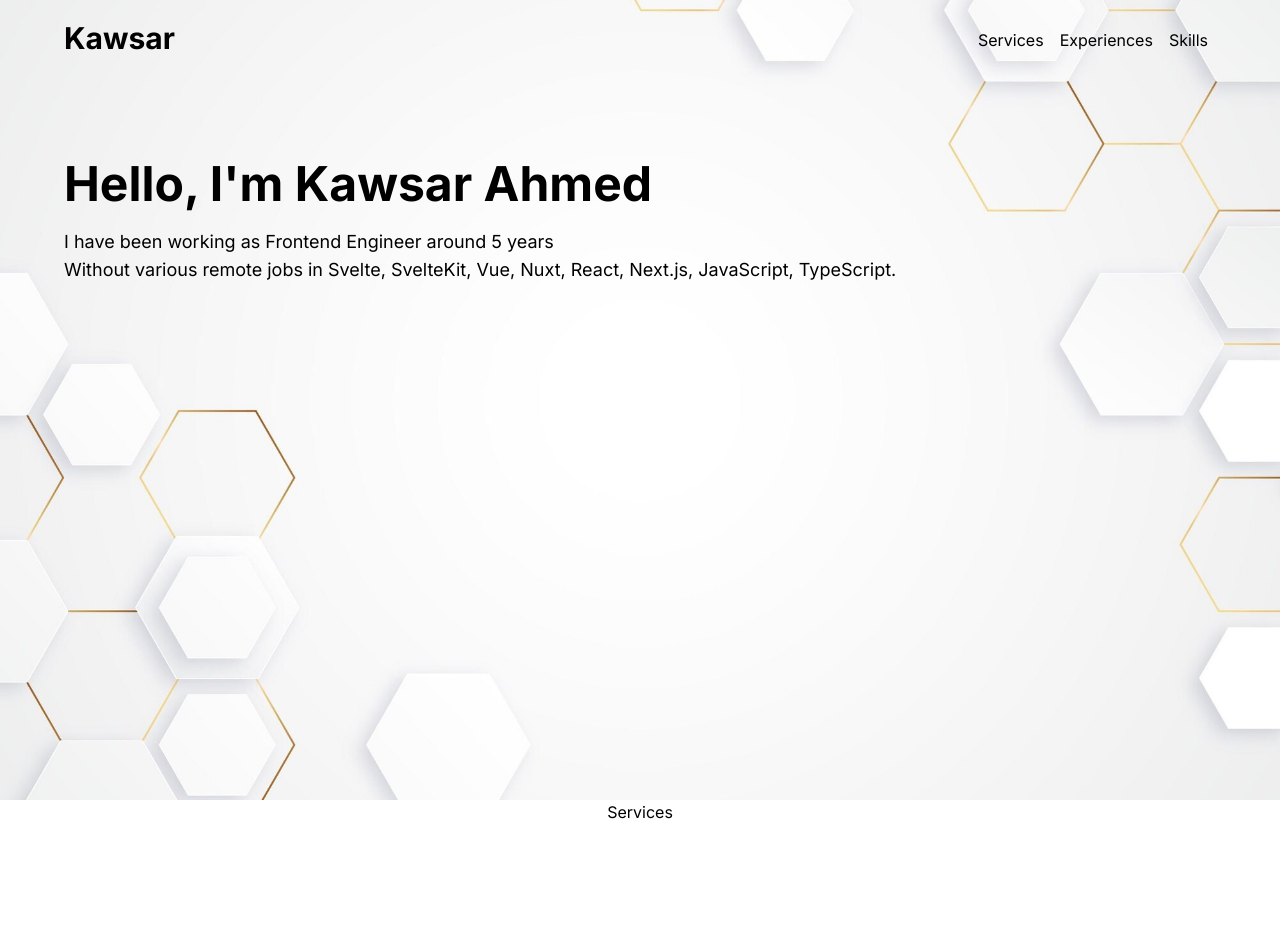
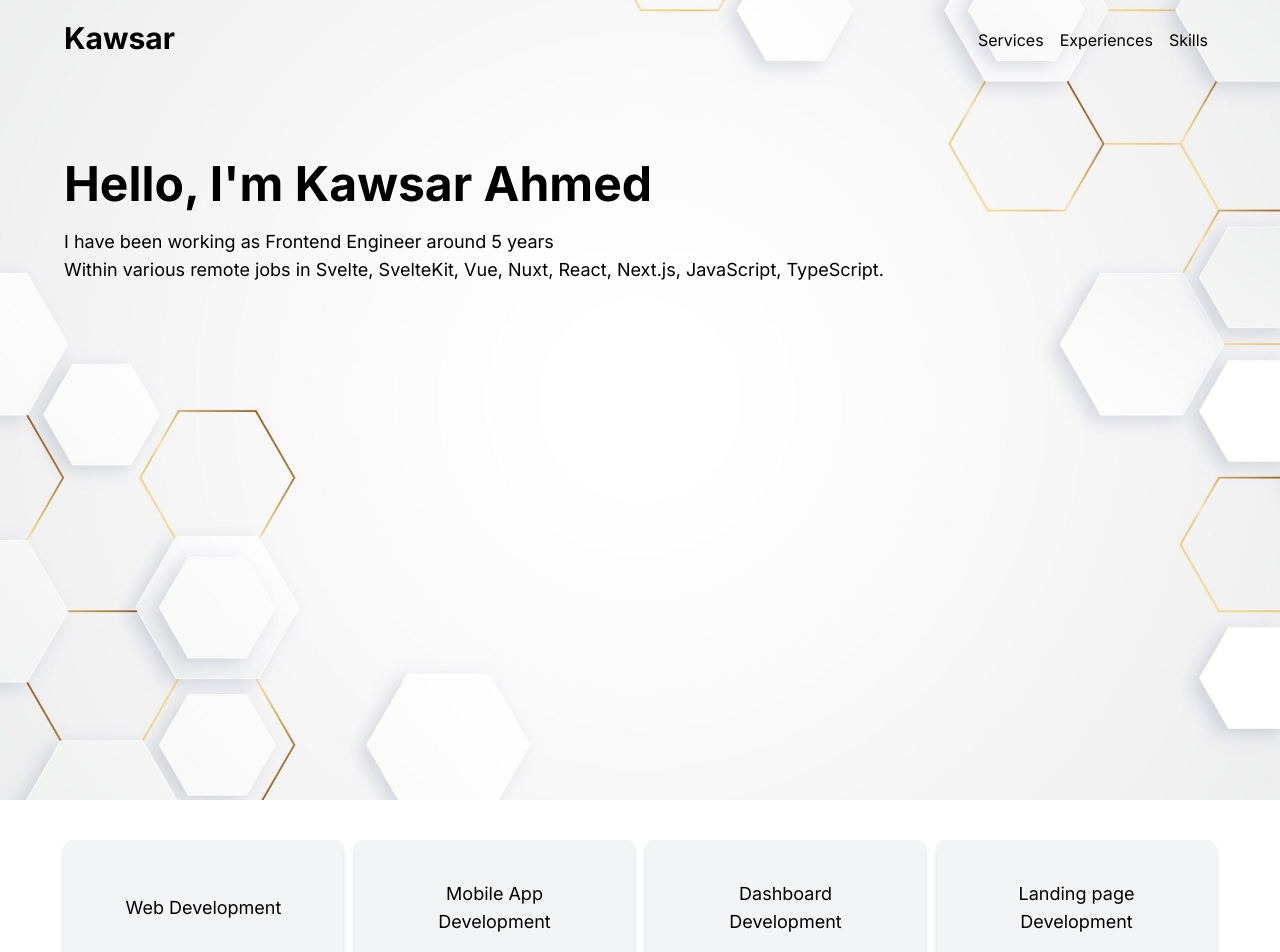
Before and after one commit to prokawsar/services-nextjs, a Next.js app: page / in a window 1280 px wide. Shown: the top 952 px of the page. Before the commit the page ends 824 px from the top, so only its background shows below. Built offline with nearby package versions, Linux system fonts and the light colour scheme.

Commit message:
card wip

```diff
--- /dev/null
+++ b/src/app/components/Card.tsx
@@ -0,0 +1,17 @@
+type Props = {
+  title: string
+  className?: string
+}
+
+export default function Card({ title, className = '' }: Props) {
+  return (
+    <div
+      className={
+        'flex flex-col rounded-lg bg-gray-100 shadow-md shadow-gray-300 p-10 ' +
+        className
+      }
+    >
+      <p className="text-lg text-center">{title}</p>
+    </div>
+  )
+}
--- a/src/app/components/Hero.tsx
+++ b/src/app/components/Hero.tsx
@@ -10,13 +10,13 @@ export default function Hero() {
         placeholder="blur"
       />
       <div className="absolute top-0 w-full pt-40">
-        <div className="flex flex-row justify-between max-w-6xl items-center mx-auto">
+        <div className="flex flex-row w-full justify-between max-w-6xl items-center mx-auto">
           <div>
             <p className="text-5xl font-bold">Hello, I'm Kawsar Ahmed</p>
             <p className="text-lg mt-5">
               I have been working as Frontend Engineer around 5 years <br />
-              Without various remote jobs in Svelte, SvelteKit, Vue, Nuxt,
-              React, Next.js, JavaScript, TypeScript.
+              Within various remote jobs in Svelte, SvelteKit, Vue, Nuxt, React,
+              Next.js, JavaScript, TypeScript.
             </p>
           </div>
 
--- a/src/app/components/Services.tsx
+++ b/src/app/components/Services.tsx
@@ -1,3 +1,26 @@
+import Card from './Card'
+
 export default function Services() {
-  return <div>Services</div>
+  return (
+    <div className="flex w-full max-w-6xl items-center mx-auto mt-10">
+      <div className="flex flex-row gap-3 w-full justify-between">
+        <Card
+          className="flex-1 items-center justify-center"
+          title="Web Development"
+        />
+        <Card
+          className="flex-1 items-center justify-center"
+          title="Mobile App Development"
+        />
+        <Card
+          className="flex-1 items-center justify-center"
+          title="Dashboard Development"
+        />
+        <Card
+          className="flex-1 items-center justify-center"
+          title="Landing page Development"
+        />
+      </div>
+    </div>
+  )
 }
```
